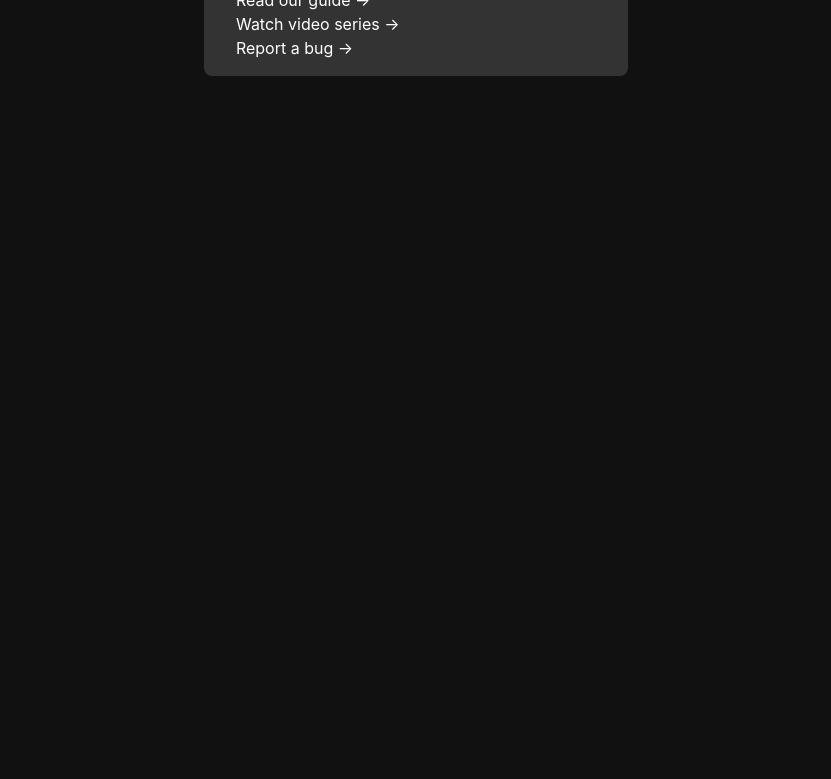
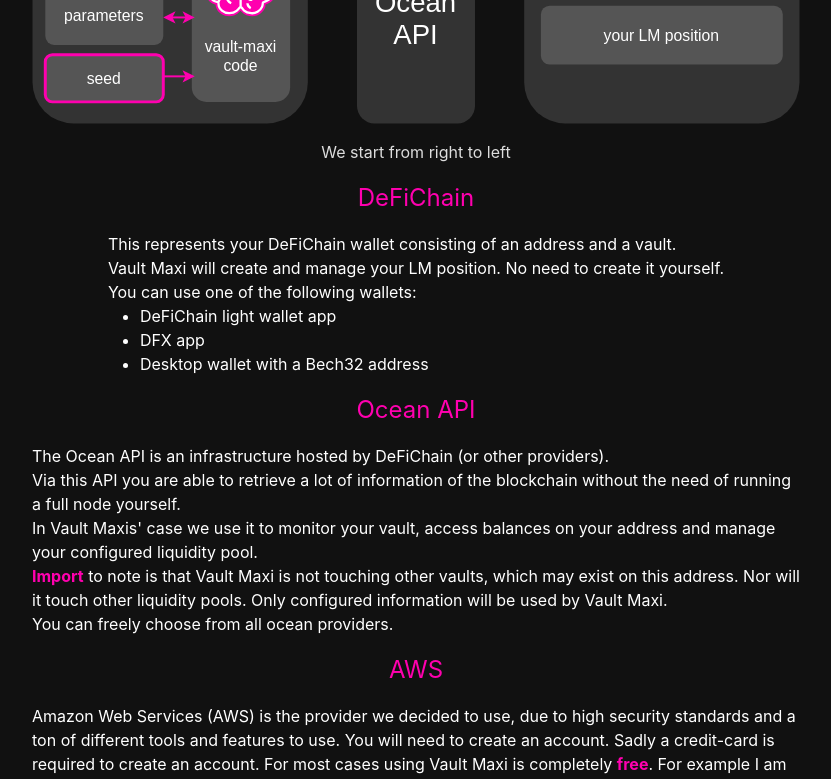
Before and after one commit to Krysh90/vault-maxi-web, a Next.js app: page /feature/vault-maxi/basic in a window 1280 px wide. Shown: the part 300-1079 px from the top of the page, without its empty margins (224-1055 px from the left). Before the commit the page ends 800 px from the top, so only its background shows below. Built offline with nearby package versions, Linux system fonts and the light colour scheme.

Commit message:
[vault-maxi-basic] added basic explanation of vault-maxi

```diff
--- a/components/feature/feature-overview.tsx
+++ b/components/feature/feature-overview.tsx
@@ -4,7 +4,7 @@
 
 export default function FeatureOverview() {
   return (
-    <div className="flex flex-col items-center pt-4 gap-4 lg:flex-row lg:flex-wrap lg:justify-center">
+    <div className="flex flex-col items-center pt-4 gap-4 lg:flex-row lg:flex-wrap lg:justify-center lg:items-start">
       {FeatureRepository.all().map((member, index) => (
         <div key={index} className="flex flex-col w-full items-start bg-light rounded-lg px-4 py-6 lg:w-96 lg:h-56">
           {member.image && (
@@ -20,7 +20,7 @@
           )}
           <h3>{member.name}</h3>
           <p className={member.image ? 'w-3/5' : ''}>{member.description}</p>
-          <div className="flex flex-col pt-4">
+          <div className="flex flex-col pt-4 mt-auto">
             {member.links.map((link, linkIndex) => (
               <Link key={linkIndex} href={link.url}>
                 <a className="hover:text-main ease-in duration-100">{link.display} &rarr;</a>
--- a/pages/feature/vault-maxi/basic.tsx
+++ b/pages/feature/vault-maxi/basic.tsx
@@ -1,10 +1,120 @@
 import { NextPage } from 'next'
+import Image from 'next/future/image'
 import Layout from '../../../components/core/layout'
+import overview from '../../../public/basic.svg'
 
 const VaultMaxiBasic: NextPage = () => {
   return (
     <Layout page="Vault Maxi - Basic">
-      <h1>Currently under construction. Please check back later.</h1>
+      <h1 className="text-4xl text-main">Basic overview</h1>
+      <div className="flex flex-col w-full pt-4 gap-4 items-center">
+        <Image src={overview} alt="Overview of vault-maxi; vault plus aws lambda equals vault-maxi" />
+        <p className="text-hint">We start from right to left</p>
+        <h3>DeFiChain</h3>
+        <div>
+          <p>This represents your DeFiChain wallet consisting of an address and a vault.</p>
+          <p>Vault Maxi will create and manage your LM position. No need to create it yourself.</p>
+          <p>
+            You can use one of the following wallets:
+            <ul className="ml-8">
+              <li className="list-disc">DeFiChain light wallet app</li>
+              <li className="list-disc">DFX app</li>
+              <li className="list-disc">Desktop wallet with a Bech32 address</li>
+            </ul>
+          </p>
+        </div>
+        <h3>Ocean API</h3>
+        <div>
+          <p>The Ocean API is an infrastructure hosted by DeFiChain (or other providers).</p>
+          <p>
+            Via this API you are able to retrieve a lot of information of the blockchain without the need of running a
+            full node yourself.
+          </p>
+          <p>
+            In Vault Maxis&apos; case we use it to monitor your vault, access balances on your address and manage your
+            configured liquidity pool.
+          </p>
+          <p>
+            <em>Import</em> to note is that Vault Maxi is not touching other vaults, which may exist on this address.
+            Nor will it touch other liquidity pools. Only configured information will be used by Vault Maxi.
+          </p>
+          <p>You can freely choose from all ocean providers.</p>
+        </div>
+        <h3>AWS</h3>
+        <div>
+          <p>
+            Amazon Web Services (AWS) is the provider we decided to use, due to high security standards and a ton of
+            different tools and features to use. You will need to create an account. Sadly a credit-card is required to
+            create an account. For most cases using Vault Maxi is completely <em>free</em>. For example I am running
+            five Vault Maxis and a command-center and I am still within the Free Tier of AWS.
+          </p>
+          <h4>Trigger</h4>
+          <p>
+            Every 15 minutes Vault Maxis&apos; code will be triggered. Means every 15 minutes Vault Maxi will take care
+            of your vault and check if something needs to be done.
+          </p>
+          <h4>Parameters</h4>
+          <p>
+            All information which is required for Vault Maxi to be able to execute is stored in a{' '}
+            <em>Parameter Store</em>. Vault Maxi does read the information and write the state of the last execution.
+          </p>
+          <h4>Seed</h4>
+          <p>
+            You will need to create a parameter which stores your seed as a <em>Secure String</em>. Means your seed will
+            be secured by encrypting it with your personal key.
+          </p>
+          <h4>Vault Maxi</h4>
+          <p>
+            After setting up your Vault Maxi it is important that you check if it&apos;s set up correctly. You can to
+            this by executing a <em>checkSetup</em>. How this is done is described in our Guide.
+          </p>
+          <p>
+            You are able to define a collateral ratio range for your vault. For example <em>190%</em> to <em>210%</em>.
+            Vault Maxi will keep your vault within this range.
+          </p>
+          <p>If we keep it as simple as possible Vault Maxi is able to do following list of actions</p>
+          <ul className="ml-8">
+            <li className="list-disc">decrease exposure</li>
+            <li className="list-disc">increase exposure</li>
+            <li className="list-disc">reinvest</li>
+            <li className="list-disc">communication</li>
+          </ul>
+        </div>
+        <p className="text-hint">
+          Briefly about vaults and their collateral ratio. If your collateral drops in $ value or your loans increases
+          your collateral ratio will decrease.
+        </p>
+        <div>
+          <h4>Decrease Exposure</h4>
+          <p>
+            If your next collateral ratio is below your defined range. In our example below <em>190%</em>. It will
+            remove liquidity from the configured liquidity pair and will pay back the removed tokens, therefore
+            decreasing your loans and increasing your collateral ratio to the center of your defined range.
+          </p>
+        </div>
+        <div>
+          <h4>Increase exposure</h4>
+          <p>
+            If your next collateral ratio is above your defined range. In our example above <em>210%</em>. It will take
+            more loans and add new minted tokens to your liquidity pool.
+          </p>
+        </div>
+        <div>
+          <h4>Reinvest</h4>
+          <p>
+            If your threshold of DFI is met or exceeded in your address. It will automatically deposit it to your vault.
+            The threshold and the reinvest itself are completely configurable to your desire.
+          </p>
+        </div>
+        <div>
+          <h4>Communication</h4>
+          <p>
+            Vault Maxi uses a Telegram bot to communicate with you. Means you need to setup a Telegram bot for yourself.
+            A complete step-by-step how to can be found in our guide. Each action above will trigger a message. You can
+            retrieve a message on each execution every 15 minutes too.
+          </p>
+        </div>
+      </div>
     </Layout>
   )
 }
--- a/pages/index.tsx
+++ b/pages/index.tsx
@@ -33,7 +33,7 @@
             YOUR <em>VAULT</em>
           </p>
         </h1>
-        <Image src={overview} alt="Overview of vault-maxi; vault plus aws lambda equals vault-maxi" />
+        <Image src={overview} alt="Overview of vault-maxi; vault plus brain equals vault-maxi" />
       </div>
       {!hasScrolled && (
         <div className={styles.hint}>
--- a/styles/globals.css
+++ b/styles/globals.css
@@ -35,6 +35,18 @@
   color: #ff00af;
 }
 
+h4 {
+  font-size: medium;
+  color: #ff00af;
+  margin-top: 0.5rem;
+}
+
+em {
+  color: #ff00af;
+  font-style: normal;
+  font-weight: bold;
+}
+
 .card {
   display: flex;
   flex-direction: column;
--- a/styles/pages/vault-maxi.module.css
+++ b/styles/pages/vault-maxi.module.css
@@ -14,9 +14,3 @@
 .explanation li {
   font-size: medium;
 }
-
-.explanation li em {
-  font-style: normal;
-  font-weight: bold;
-  color: #ff00af;
-}
--- a/tailwind.config.js
+++ b/tailwind.config.js
@@ -11,6 +11,7 @@
       text: '#fff',
       navigation: '#222',
       light: '#333',
+      hint: '#ddd',
       discord: '#5865f2',
       gdoc: '#4688f4',
     }
```
Also changed, not shown: styles/pages/index.module.css (+0 -12 lines), public/basic.svg (added).
